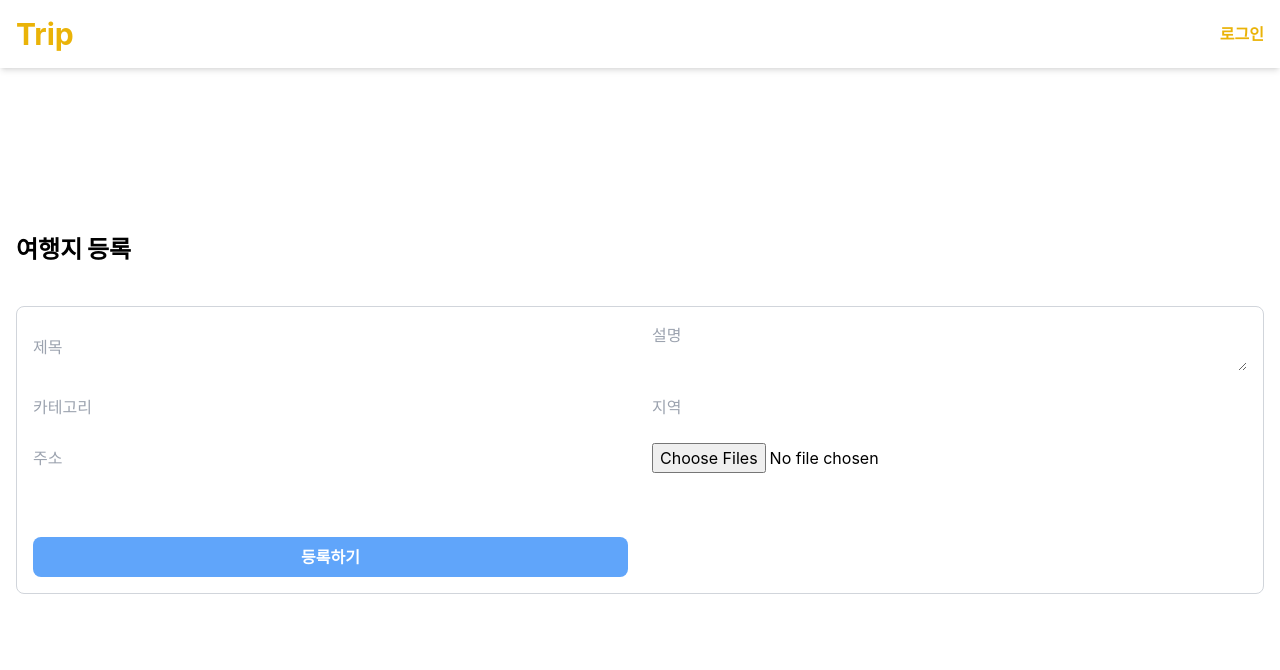
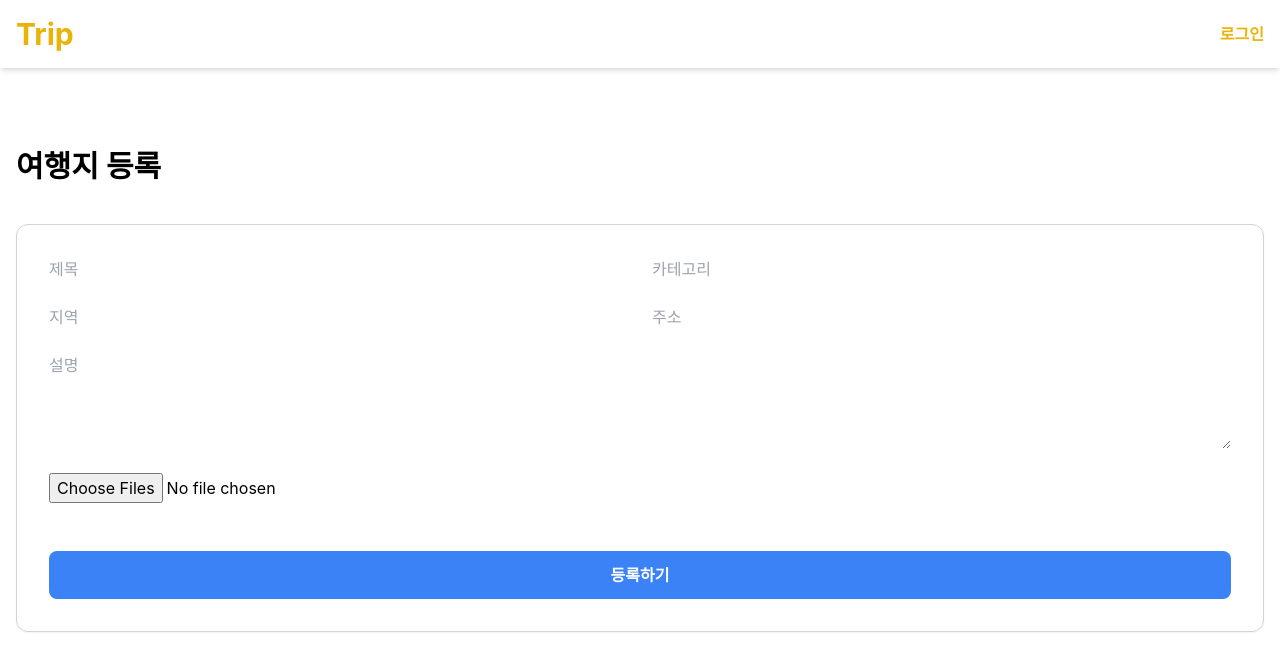
Before and after one commit to rjswh0503/trip, a React (Create React App) app in the folder trip/client/: page /places/add in a window 1280 px wide. Shown: the top 670 px of the page. Built offline with nearby package versions, Linux system fonts and the light colour scheme.

Commit message:
placesAdd

```diff
--- a/trip/client/src/places/page/newPlaces.js
+++ b/trip/client/src/places/page/newPlaces.js
@@ -79,29 +79,82 @@ const NewPlaces = () => {
     }
 
     return (
-        <div className="container max-w-screen-2xl mx-auto p-4 ">
-            <h2 className="text-2xl font-black mt-[150px]">여행지 등록</h2>
-            <form className="grid gap-6 mb-6 md:grid-cols-2 mt-10 border border-gray-300 rounded-lg p-4" onSubmit={handleSubmit}>
-
-                <input name="title" placeholder="제목" value={formData.title} onChange={onChange} required />
-                <textarea name="description" placeholder="설명" value={formData.description} onChange={onChange} required />
-                <input name="category" placeholder="카테고리" value={formData.category} onChange={onChange} required />
-                <input name="region" placeholder="지역" value={formData.region} onChange={onChange} required />
-                <input name="address" placeholder="주소" value={formData.address} onChange={onChange} required />
-                <input type="file" name="images"  multiple onChange={handleImageChange} required />
+        <div className="container max-w-screen-xl mx-auto px-4 py-20">
+            <h2 className="text-3xl font-bold mb-10">여행지 등록</h2>
+            <form
+                className="grid gap-6 md:grid-cols-2 bg-white border border-gray-300 rounded-xl shadow-sm p-8"
+                onSubmit={handleSubmit}
+            >
+                <input
+                    name="title"
+                    placeholder="제목"
+                    value={formData.title}
+                    onChange={onChange}
+                    required
+                    className="input-style"
+                />
+                <input
+                    name="category"
+                    placeholder="카테고리"
+                    value={formData.category}
+                    onChange={onChange}
+                    required
+                    className="input-style"
+                />
+                <input
+                    name="region"
+                    placeholder="지역"
+                    value={formData.region}
+                    onChange={onChange}
+                    required
+                    className="input-style"
+                />
+                <input
+                    name="address"
+                    placeholder="주소"
+                    value={formData.address}
+                    onChange={onChange}
+                    required
+                    className="input-style"
+                />
+                <textarea
+                    name="description"
+                    placeholder="설명"
+                    value={formData.description}
+                    onChange={onChange}
+                    required
+                    rows={4}
+                    className="input-style md:col-span-2"
+                />
+                <input
+                    type="file"
+                    name="images"
+                    multiple
+                    onChange={handleImageChange}
+                    required
+                    className="md:col-span-2"
+                />
                 {previewUrl.length > 0 && (
-                    <div className="">
+                    <div className="md:col-span-2 grid grid-cols-2 sm:grid-cols-3 gap-4 mt-4">
                         {previewUrl.map((url, idx) => (
-                            <img key={idx} src={url} alt={`미리보기-${idx}`} className="image-preview" />
-
+                            <img
+                                key={idx}
+                                src={url}
+                                alt={`미리보기-${idx}`}
+                                className="w-full h-48 object-cover rounded-lg border border-gray-300"
+                            />
                         ))}
                     </div>
                 )}
-                <button className="mt-10 bg-blue-400 px-4 py-2 text-white font-bold rounded-lg" type="submit">등록하기</button>
+                <button
+                    type="submit"
+                    className="md:col-span-2 mt-6 bg-blue-500 hover:bg-blue-600 transition text-white font-semibold py-3 rounded-lg"
+                >
+                    등록하기
+                </button>
             </form>
+        </div>
 
-
-        </div>
     )
 
 }
--- a/trip/client/src/places/page/placesList.js
+++ b/trip/client/src/places/page/placesList.js
@@ -149,7 +149,7 @@ const PlacesList = () => {
 
 
     return (
-        <div>
+        <div className='container mx-auto'>
             <h2 className="text-2xl font-black my-10 px-6">여행지</h2>
             <div className='grid grid-cols-1 sm:grid-cols-2 md:grid-cols-3 lg:grid-cols-4 xl:grid-cols-5 gap-6 px-4'>
                 {currentItem.map((place) => (
--- a/trip/client/src/post/page/postList.js
+++ b/trip/client/src/post/page/postList.js
@@ -1,4 +1,5 @@
 import React, { useState, useEffect } from 'react';
+
 import axios from 'axios';
 import { Link } from 'react-router-dom';
 import { useAuth } from '../../shared/context/auth-context';
```
Also changed, not shown: 1 other file (tests, documents, lock files or other folders).
